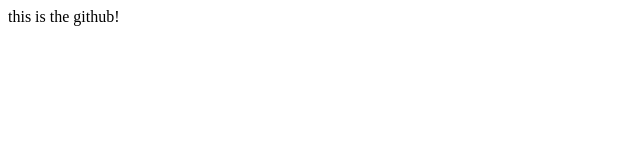
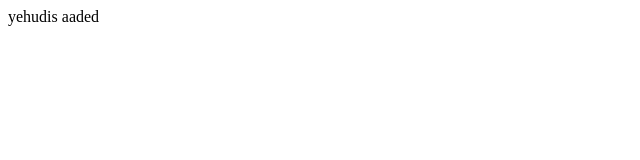
Before and after one commit to gitty-333/text, a plain HTML site: page index.html in a window 1280 px wide. Shown: the full height of the page, 0-640 px from the left. Drawn offline with Linux system fonts and the light colour scheme.

Commit message:
added by yehudis

```diff
--- a/index.html
+++ b/index.html
@@ -6,6 +6,6 @@
     <title>Document</title>
 </head>
 <body>
-    this is the github!
+    <div>yehudis aaded</div>
 </body>
 </html>
```
